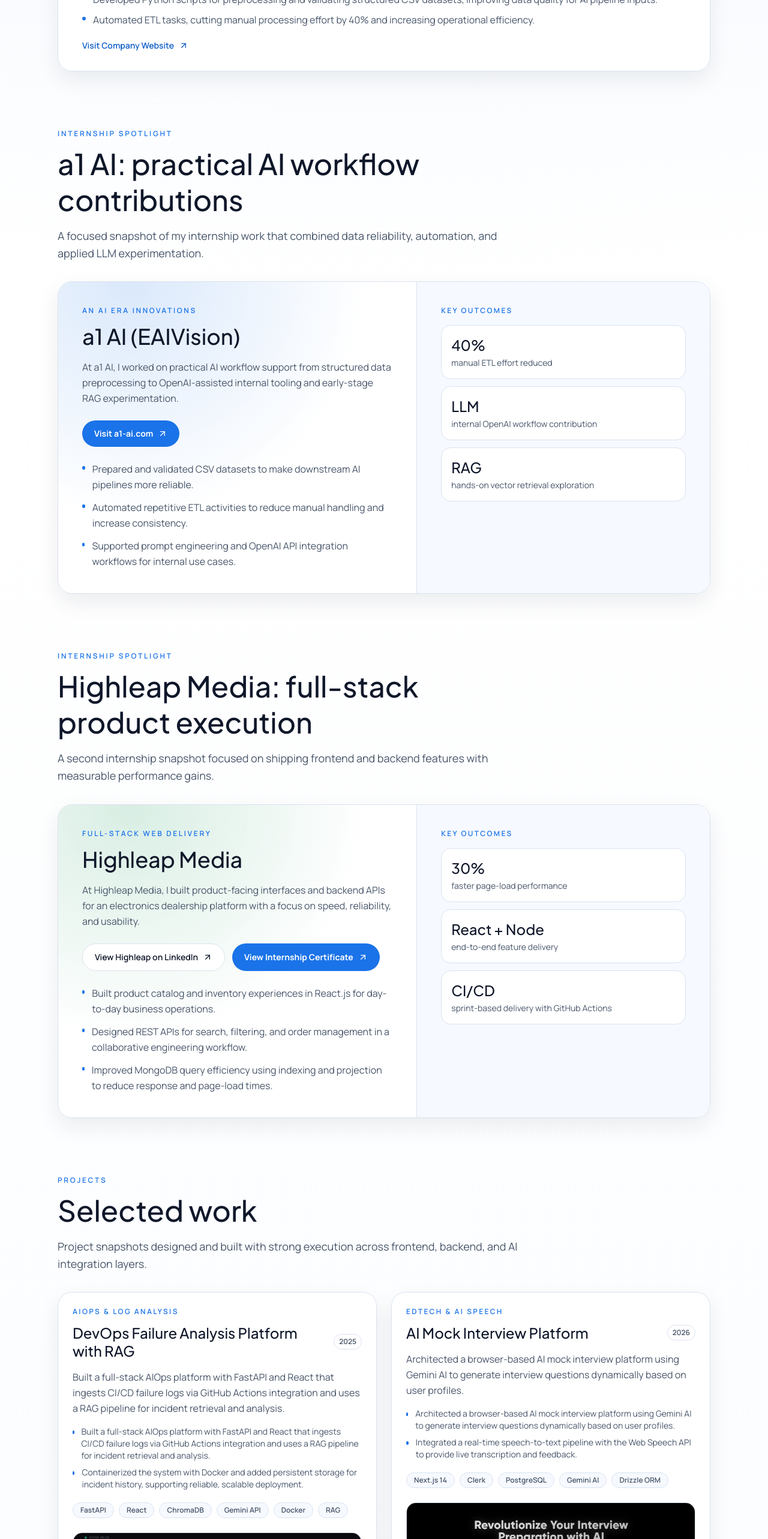
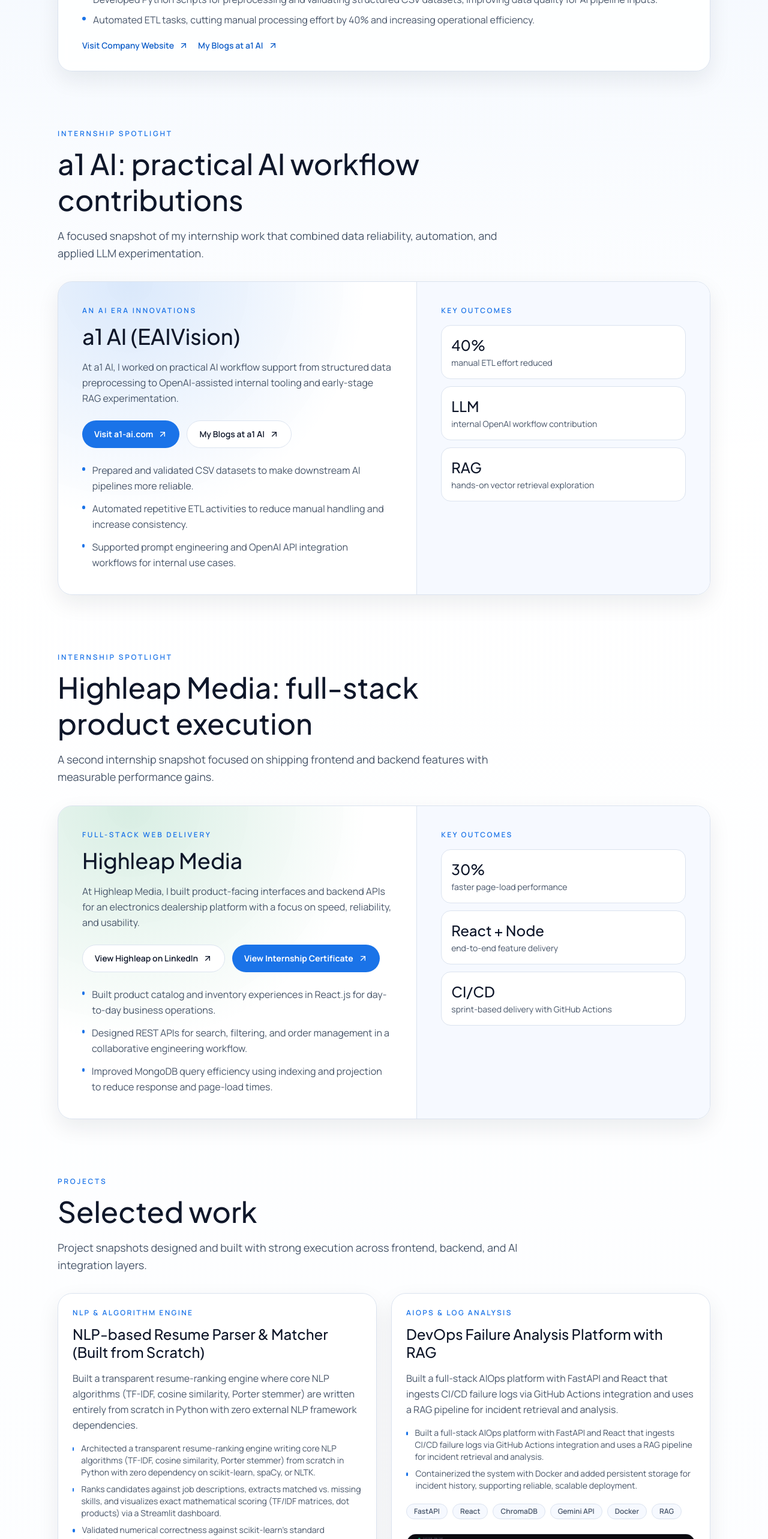
Before and after one commit to shivamkr1353/myportfolio, a React (Vite) app: page / in a window 1280 px wide. Shown: the part 2844-5410 px from the top of the page at 60% size. Built offline with nearby package versions, Linux system fonts and the light colour scheme.

Commit message:
Add NLP Resume Parser project, a1 AI blog link, remove project years, and update hackathon badge styling

```diff
--- a/src/App.jsx
+++ b/src/App.jsx
@@ -90,6 +90,7 @@
     role: 'AI/ML Intern (Remote)',
     company: 'a1 AI',
     website: 'https://www.a1-ai.com/',
+    blog: 'https://www.a1-ai.com/blogs/DevSecOps',
     location: 'Chesterfield, Missouri, USA',
     period: 'May 2023 - May 2024',
     points: [
@@ -140,8 +141,23 @@
 
 const projects = [
   {
+    title: 'NLP-based Resume Parser & Matcher (Built from Scratch)',
+    highlight: 'NLP & Algorithm Engine',
+    description:
+      'Built a transparent resume-ranking engine where core NLP algorithms (TF-IDF, cosine similarity, Porter stemmer) are written entirely from scratch in Python with zero external NLP framework dependencies.',
+    bullets: [
+      'Architected a transparent resume-ranking engine writing core NLP algorithms (TF-IDF, cosine similarity, Porter stemmer) from scratch in Python with zero dependency on scikit-learn, spaCy, or NLTK.',
+      'Ranks candidates against job descriptions, extracts matched vs. missing skills, and visualizes exact mathematical scoring (TF/IDF matrices, dot products) via a Streamlit dashboard.',
+      'Validated numerical correctness against scikit-learn\'s standard implementation using a dedicated pytest test suite.',
+    ],
+    stack: ['Python', 'Streamlit', 'Plotly', 'pdfplumber', 'python-docx', 'pytest'],
+    github: 'https://github.com/shivamkr1353/NLP-based-Resume-Parser-Matcher-From-Scratch-',
+    live: 'https://nlp-based-resume-matching.streamlit.app/',
+    linkedin: 'https://www.linkedin.com/feed/update/urn:li:activity:7482443928508522496/',
+    previewGradient: 'radial-gradient(circle at 50% 50%, rgba(99,102,241,0.25), rgba(255,255,255,0))',
+  },
+  {
     title: 'DevOps Failure Analysis Platform with RAG',
-    year: '2025',
     highlight: 'AIOps & Log Analysis',
     description:
       'Built a full-stack AIOps platform with FastAPI and React that ingests CI/CD failure logs via GitHub Actions integration and uses a RAG pipeline for incident retrieval and analysis.',
@@ -157,7 +173,6 @@
   },
   {
     title: 'AI Mock Interview Platform',
-    year: '2026',
     highlight: 'EdTech & AI Speech',
     description:
       'Architected a browser-based AI mock interview platform using Gemini AI to generate interview questions dynamically based on user profiles.',
@@ -501,6 +516,17 @@
                       <ArrowUpRight size={16} />
                     </a>
                   )}
+                  {item.blog && (
+                    <a
+                      href={item.blog}
+                      target="_blank"
+                      rel="noreferrer"
+                      className="inline-flex items-center gap-2 text-sm font-semibold text-[var(--primary-strong)] transition hover:text-[var(--text)]"
+                    >
+                      My Blogs at a1 AI
+                      <ArrowUpRight size={16} />
+                    </a>
+                  )}
                   {item.certificate && (
                     <a
                       href={item.certificate}
@@ -548,15 +574,26 @@
                 <p className="mt-4 max-w-2xl text-sm leading-relaxed text-[var(--muted)] sm:text-base">
                   {internshipSpotlight.summary}
                 </p>
+                <div className="mt-6 flex flex-wrap gap-3">
                   <a
                     href={internshipSpotlight.website}
                     target="_blank"
                     rel="noreferrer"
-                  className="mt-6 inline-flex items-center gap-2 rounded-full bg-[var(--primary)] px-5 py-3 text-sm font-bold text-white transition hover:bg-[var(--primary-strong)]"
+                    className="inline-flex items-center gap-2 rounded-full bg-[var(--primary)] px-5 py-3 text-sm font-bold text-white transition hover:bg-[var(--primary-strong)]"
                   >
                     Visit a1-ai.com
                     <ArrowUpRight size={16} />
                   </a>
+                  <a
+                    href="https://www.a1-ai.com/blogs/DevSecOps"
+                    target="_blank"
+                    rel="noreferrer"
+                    className="inline-flex items-center gap-2 rounded-full border border-[var(--line)] bg-white px-5 py-3 text-sm font-semibold text-[var(--text)] transition hover:border-[var(--primary)] hover:text-[var(--primary-strong)]"
+                  >
+                    My Blogs at a1 AI
+                    <ArrowUpRight size={16} />
+                  </a>
+                </div>
 
                 <ul className="mt-6 space-y-3 text-sm leading-relaxed text-[var(--muted)] sm:text-base">
                   {internshipSpotlight.initiatives.map((initiative) => (
@@ -693,9 +730,6 @@
                 </p>
                 <div className="mt-3 flex items-center justify-between gap-3">
                   <h3 className="font-display text-2xl leading-tight text-[var(--text)]">{project.title}</h3>
-                  <span className="rounded-full border border-[var(--line)] px-2 py-1 text-xs font-semibold text-[var(--muted)]">
-                    {project.year}
-                  </span>
                 </div>
                 <p className="mt-4 text-sm leading-relaxed text-[var(--muted)] sm:text-base">
                   {project.description}
@@ -720,7 +754,7 @@
                 </div>
                  <ProjectPreview image={project.image} title={project.title} gradient={project.previewGradient} />
                 <div className="mt-auto pt-6 border-t border-[var(--line)] flex items-center justify-between">
-                  <div className="flex gap-4">
+                  <div className="flex flex-wrap gap-4">
                     {project.github && (
                       <a
                         href={project.github}
@@ -740,6 +774,17 @@
                         className="inline-flex items-center gap-1.5 text-sm font-bold text-[var(--primary-strong)] transition hover:text-[var(--text)]"
                       >
                         Live Site
+                        <ArrowUpRight size={14} />
+                      </a>
+                    )}
+                    {project.linkedin && (
+                      <a
+                        href={project.linkedin}
+                        target="_blank"
+                        rel="noreferrer"
+                        className="inline-flex items-center gap-1.5 text-sm font-bold text-[var(--primary-strong)] transition hover:text-[var(--text)]"
+                      >
+                        LinkedIn Post
                         <ArrowUpRight size={14} />
                       </a>
                     )}
@@ -773,11 +818,11 @@
             >
               <div className="flex flex-col sm:flex-row sm:items-center justify-between gap-4">
                 <div className="space-y-2">
-                  <span className="inline-flex rounded-full bg-amber-500/10 px-3 py-1 text-xs font-semibold text-amber-700 dark:text-amber-400">
+                  <span className="inline-flex rounded-full bg-blue-500/10 px-3.5 py-1.5 text-sm font-bold text-blue-600 dark:text-blue-400">
                     Meta × PyTorch OpenEnv Hackathon Finalist
                   </span>
                   <h3 className="font-display text-2xl text-[var(--text)]">
-                    Top 800 Finalist (out of 31,000+ teams)
+                    Finalist (out of 31,000+ teams)
                   </h3>
                   <p className="text-sm leading-relaxed text-[var(--muted)] sm:text-base">
                     Developed <strong>API Drift Gym</strong> for the hackathon finale—an adversarial RL environment and fine-tuned agent (Qwen 0.5B + LoRA) that learns structured fault recovery to handle silent API schema drift, partial observability, and cascading failures.
```
Lines whose indentation alone changed are shown as unchanged.
